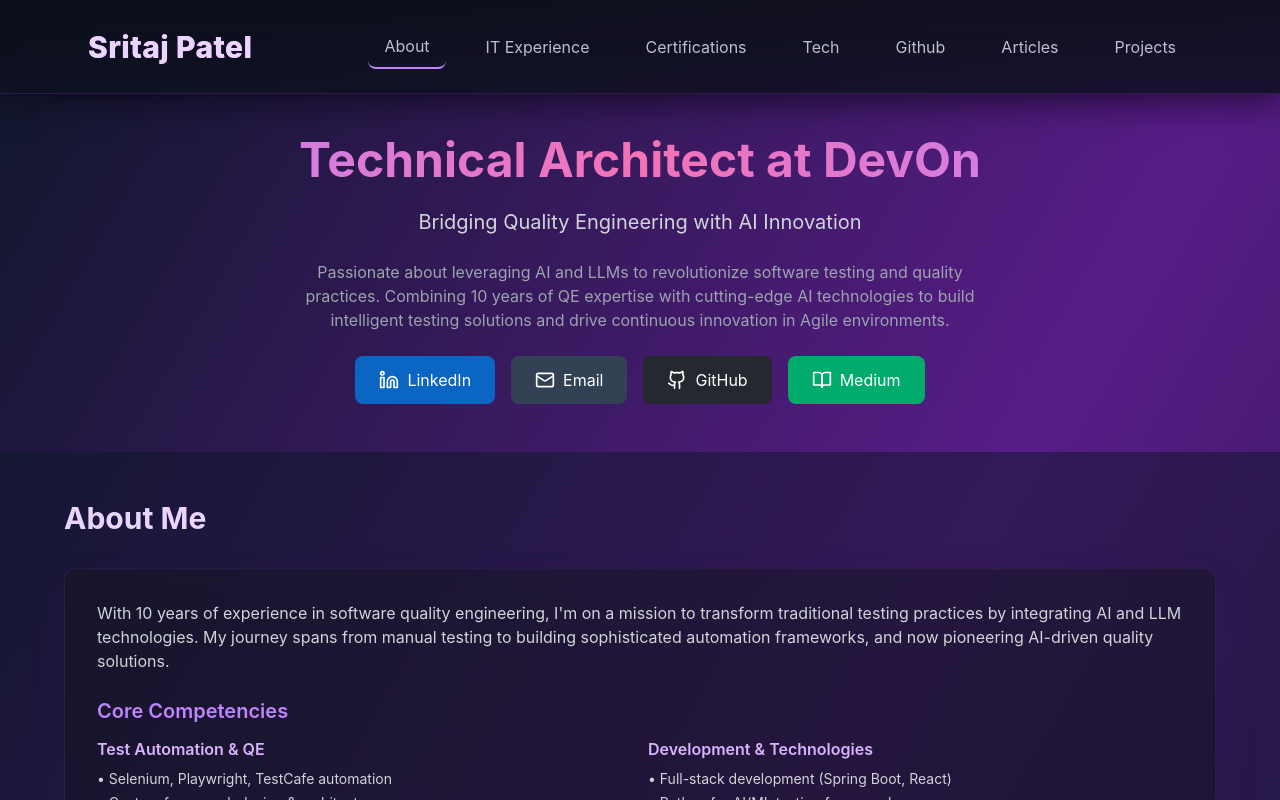
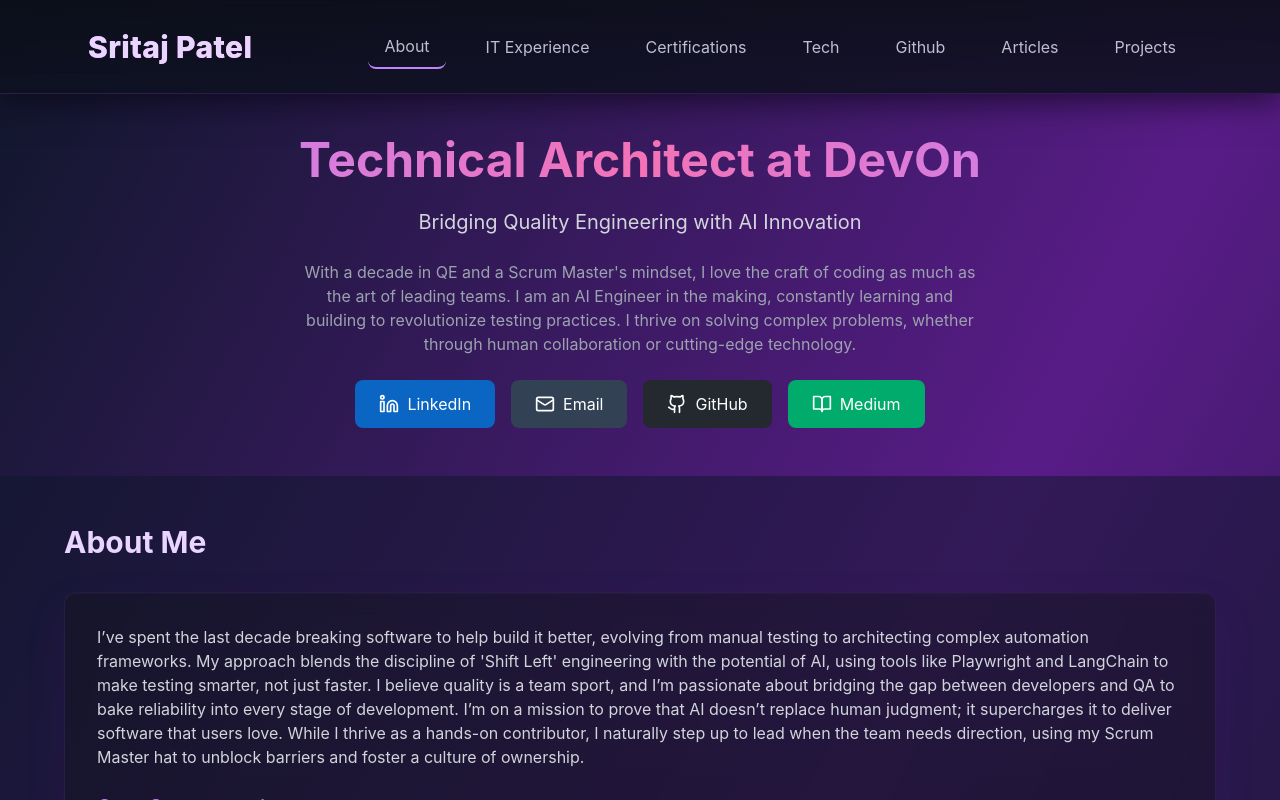
Before and after one commit to sritajkumarpatel/sritaj-portfolio, a React (Vite) app: page / in a window 1280 px wide. Shown: the top 800 px of the page. Built offline with nearby package versions, Linux system fonts and the light colour scheme.

Commit message:
feat: update About and Hero components with enhanced messaging and focus on AI-driven quality engineering

```diff
--- a/src/components/About.jsx
+++ b/src/components/About.jsx
@@ -7,11 +7,18 @@ export default function About({ experience, mediumArticles }) {
       <h3 className="text-3xl font-bold mb-8">About Me</h3>
       <div className="glass-card bg-slate-800/50 backdrop-blur rounded-xl p-8 border border-purple-500/20 mb-6">
         <p className="text-gray-300 mb-6">
-          With 10 years of experience in software quality engineering, I'm on a
-          mission to transform traditional testing practices by integrating AI
-          and LLM technologies. My journey spans from manual testing to building
-          sophisticated automation frameworks, and now pioneering AI-driven
-          quality solutions.
+          I’ve spent the last decade breaking software to help build it better,
+          evolving from manual testing to architecting complex automation
+          frameworks. My approach blends the discipline of 'Shift Left'
+          engineering with the potential of AI, using tools like Playwright and
+          LangChain to make testing smarter, not just faster. I believe quality
+          is a team sport, and I’m passionate about bridging the gap between
+          developers and QA to bake reliability into every stage of development.
+          I’m on a mission to prove that AI doesn’t replace human judgment; it
+          supercharges it to deliver software that users love. While I thrive as
+          a hands-on contributor, I naturally step up to lead when the team
+          needs direction, using my Scrum Master hat to unblock barriers and
+          foster a culture of ownership.
         </p>
         <h4 className="text-xl font-semibold text-purple-400 mt-6 mb-3">
           Core Competencies
--- a/src/components/Hero.jsx
+++ b/src/components/Hero.jsx
@@ -13,10 +13,11 @@ export default function Hero({ titles, titleIndex, setTitleIndex }) {
             Bridging Quality Engineering with AI Innovation
           </p>
           <p className="text-gray-400 max-w-2xl mx-auto mb-6">
-            Passionate about leveraging AI and LLMs to revolutionize software
-            testing and quality practices. Combining 10 years of QE expertise
-            with cutting-edge AI technologies to build intelligent testing
-            solutions and drive continuous innovation in Agile environments.
+            With a decade in QE and a Scrum Master's mindset, I love the craft
+            of coding as much as the art of leading teams. I am an AI Engineer
+            in the making, constantly learning and building to revolutionize
+            testing practices. I thrive on solving complex problems, whether
+            through human collaboration or cutting-edge technology.
           </p>
           <div className="flex justify-center gap-4">
             <a
```
